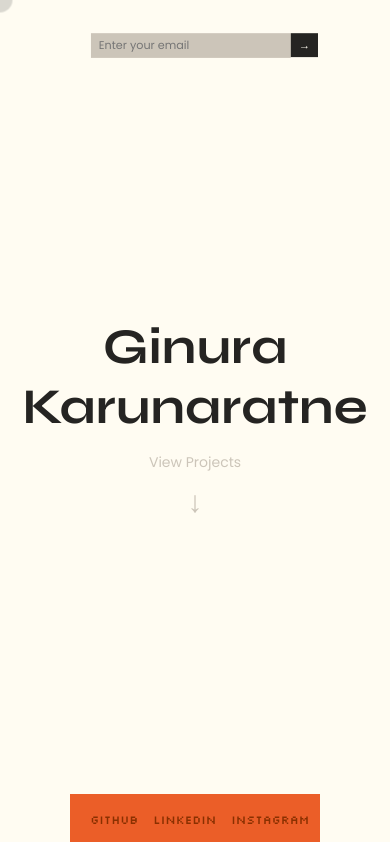
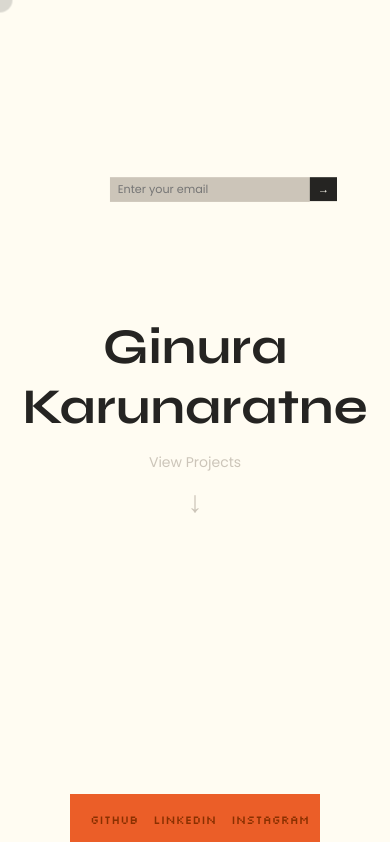
Before and after one commit to GinuraKarunaratne/personal-portfolio, a React (Vite) app: page / in a window 390 px wide. Shown: the top 842 px of the page. Built offline with nearby package versions, Linux system fonts and the light colour scheme; a web font is replaced by a local one.

Commit message:
Alignments done

```diff
--- a/src/v2.css
+++ b/src/v2.css
@@ -192,9 +192,9 @@ body {
         justify-content: center;
         align-items: center;
         scale: 0.8;
-        position: fixed;
-        top: 30px;
-        left: 45%;
+        position: absolute;
+        top: -620px;
+        left: 50%;
         transform: translateX(-50%);
     }
 
```
